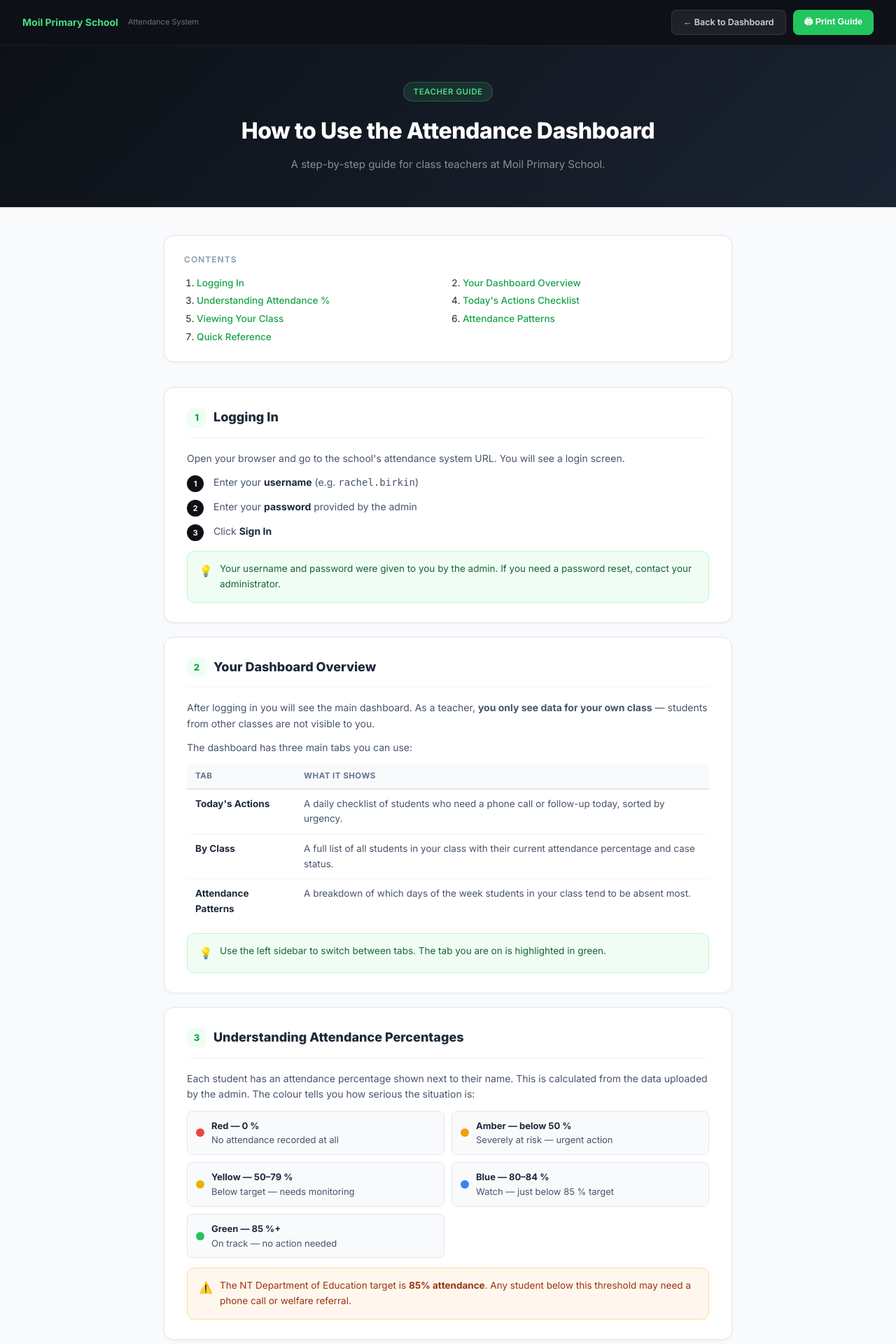
After one commit to Amritak47/School-Attendance-Dashboard, a Flask app: page /guide in a window 1280 px wide. The commit adds this page. Shown: the top 1920 px of the page at 70% size. Run offline with Flask 3, Linux system fonts and the light colour scheme; a user stored in the database is signed in.

Commit message:
Add teacher how-to guide at /guide
- New guide.html template with full step-by-step instructions:
  logging in, dashboard overview, colour meanings, checklist
  usage (tick/undo), By Class tab, Attendance Patterns tab,
  and a quick-reference table
- Added /guide route in app.py (login required)
- Added 'How to Use' link in sidebar for all users
- Guide includes a Print button for paper copies

https://claude.ai/code/session_017J1nnBPZsvjt6os6FKhmQC

```diff
--- a/moil_backend/app.py
+++ b/moil_backend/app.py
@@ -1841,6 +1841,11 @@ def get_dayofweek_data(upload_id):
         return jsonify({'data': data})
     return jsonify({'data': None})
 
+@app.route('/guide')
+@login_required
+def guide():
+    return render_template('guide.html')
+
 @app.route('/debug')
 def debug():
     import os
--- a/moil_backend/templates/dashboard.html
+++ b/moil_backend/templates/dashboard.html
@@ -822,8 +822,12 @@ body{margin:0;}
         <svg viewBox="0 0 24 24" fill="none" stroke="currentColor" stroke-width="2"><path stroke-linecap="round" stroke-linejoin="round" d="M6.75 3v2.25M17.25 3v2.25M3 18.75V7.5a2.25 2.25 0 012.25-2.25h13.5A2.25 2.25 0 0121 7.5v11.25m-18 0A2.25 2.25 0 005.25 21h13.5A2.25 2.25 0 0021 18.75m-18 0v-7.5A2.25 2.25 0 015.25 9h13.5A2.25 2.25 0 0121 11.25v7.5"/></svg>
         Attendance Patterns
       </a>
+      <div class="sidebar-divider"></div>
+      <a href="/guide" class="sidebar-link">
+        <svg viewBox="0 0 24 24" fill="none" stroke="currentColor" stroke-width="2"><path d="M12 6.253v13m0-13C10.832 5.477 9.246 5 7.5 5S4.168 5.477 3 6.253v13C4.168 18.477 5.754 18 7.5 18s3.332.477 4.5 1.253m0-13C13.168 5.477 14.754 5 16.5 5c1.747 0 3.332.477 4.5 1.253v13C19.832 18.477 18.247 18 16.5 18c-1.746 0-3.332.477-4.5 1.253"/></svg>
+        How to Use
+      </a>
       {% if current_user.is_admin %}
-      <div class="sidebar-divider"></div>
       <div class="sidebar-section-label">Admin</div>
       <a href="/admin/users" class="sidebar-link">
         <svg viewBox="0 0 24 24" fill="none" stroke="currentColor" stroke-width="2"><path d="M17 21v-2a4 4 0 0 0-4-4H5a4 4 0 0 0-4 4v2"/><circle cx="9" cy="7" r="4"/><path d="M23 21v-2a4 4 0 0 0-3-3.87"/><path d="M16 3.13a4 4 0 0 1 0 7.75"/></svg>
--- /dev/null
+++ b/moil_backend/templates/guide.html
@@ -0,0 +1,255 @@
+<!DOCTYPE html>
+<html lang="en">
+<head>
+<meta charset="UTF-8">
+<meta name="viewport" content="width=device-width, initial-scale=1.0">
+<title>Teacher Guide — Moil Primary Attendance System</title>
+<link rel="preconnect" href="https://fonts.googleapis.com">
+<link href="https://fonts.googleapis.com/css2?family=Inter:wght@400;500;600;700;800&display=swap" rel="stylesheet">
+<style>
+  *{box-sizing:border-box;margin:0;padding:0;}
+  body{font-family:'Inter',sans-serif;background:#F8FAFC;color:#1E293B;line-height:1.6;}
+
+  /* TOP BAR */
+  .topbar{background:#0D1117;color:white;padding:14px 32px;display:flex;align-items:center;justify-content:space-between;position:sticky;top:0;z-index:100;border-bottom:1px solid rgba(255,255,255,0.06);}
+  .topbar-brand{display:flex;align-items:center;gap:10px;}
+  .topbar-brand span{font-size:14px;font-weight:700;color:#4ADE80;}
+  .topbar-brand small{font-size:11px;color:rgba(255,255,255,0.4);margin-left:4px;}
+  .topbar-actions{display:flex;gap:10px;}
+  .btn-back{padding:7px 16px;border-radius:8px;font-size:12.5px;font-weight:600;text-decoration:none;background:rgba(255,255,255,0.07);color:rgba(255,255,255,0.8);border:1px solid rgba(255,255,255,0.1);}
+  .btn-back:hover{background:rgba(255,255,255,0.12);}
+  .btn-print{padding:7px 16px;border-radius:8px;font-size:12.5px;font-weight:600;cursor:pointer;background:#22C55E;color:white;border:none;}
+  .btn-print:hover{background:#16A34A;}
+
+  /* HERO */
+  .hero{background:linear-gradient(135deg,#0D1117 0%,#1a2332 100%);padding:52px 32px 48px;text-align:center;border-bottom:1px solid rgba(255,255,255,0.06);}
+  .hero-badge{display:inline-block;background:rgba(74,222,128,0.12);color:#4ADE80;border:1px solid rgba(74,222,128,0.25);border-radius:20px;padding:4px 14px;font-size:11.5px;font-weight:600;letter-spacing:0.5px;text-transform:uppercase;margin-bottom:16px;}
+  .hero h1{font-size:32px;font-weight:800;color:white;letter-spacing:-0.5px;margin-bottom:10px;}
+  .hero p{font-size:15px;color:rgba(255,255,255,0.5);max-width:520px;margin:0 auto;}
+
+  /* LAYOUT */
+  .container{max-width:860px;margin:0 auto;padding:40px 24px 80px;}
+
+  /* TOC */
+  .toc{background:white;border:1px solid #E2E8F0;border-radius:14px;padding:24px 28px;margin-bottom:36px;box-shadow:0 1px 4px rgba(0,0,0,0.05);}
+  .toc h3{font-size:12px;font-weight:700;text-transform:uppercase;letter-spacing:1px;color:#94A3B8;margin-bottom:14px;}
+  .toc ol{padding-left:18px;display:grid;grid-template-columns:1fr 1fr;gap:4px 24px;}
+  .toc li{font-size:13.5px;}
+  .toc a{color:#16A34A;text-decoration:none;font-weight:500;}
+  .toc a:hover{text-decoration:underline;}
+
+  /* SECTIONS */
+  .section{background:white;border:1px solid #E2E8F0;border-radius:14px;padding:28px 32px;margin-bottom:20px;box-shadow:0 1px 4px rgba(0,0,0,0.05);}
+  .section-num{display:inline-flex;align-items:center;justify-content:center;width:28px;height:28px;border-radius:8px;background:#F0FDF4;color:#16A34A;font-size:13px;font-weight:800;margin-right:10px;flex-shrink:0;}
+  .section-title{display:flex;align-items:center;font-size:18px;font-weight:800;color:#1E293B;margin-bottom:18px;padding-bottom:14px;border-bottom:1px solid #F1F5F9;}
+  .section p{font-size:14px;color:#475569;margin-bottom:12px;}
+  .section p:last-child{margin-bottom:0;}
+
+  /* STEPS */
+  .steps{display:flex;flex-direction:column;gap:10px;margin-top:4px;}
+  .step{display:flex;gap:14px;align-items:flex-start;}
+  .step-n{width:24px;height:24px;border-radius:50%;background:#0D1117;color:white;font-size:11px;font-weight:700;display:flex;align-items:center;justify-content:center;flex-shrink:0;margin-top:1px;}
+  .step-body{font-size:14px;color:#475569;flex:1;}
+  .step-body strong{color:#1E293B;}
+
+  /* TIPS / NOTES */
+  .tip{background:#F0FDF4;border:1px solid #BBF7D0;border-radius:10px;padding:14px 16px;display:flex;gap:10px;margin-top:14px;}
+  .tip-icon{font-size:16px;flex-shrink:0;margin-top:1px;}
+  .tip-body{font-size:13.5px;color:#166534;}
+  .note{background:#FFF7ED;border:1px solid #FED7AA;border-radius:10px;padding:14px 16px;display:flex;gap:10px;margin-top:14px;}
+  .note-body{font-size:13.5px;color:#9A3412;}
+
+  /* COLOUR LEGEND */
+  .legend{display:grid;grid-template-columns:repeat(2,1fr);gap:10px;margin-top:4px;}
+  .legend-item{display:flex;align-items:center;gap:10px;background:#F8FAFC;border:1px solid #E2E8F0;border-radius:8px;padding:10px 12px;}
+  .dot{width:12px;height:12px;border-radius:50%;flex-shrink:0;}
+  .legend-text{font-size:13px;color:#475569;}
+  .legend-text strong{display:block;color:#1E293B;font-size:13px;}
+
+  /* CHECKLIST DEMO */
+  .demo-row{display:flex;align-items:center;gap:12px;padding:10px 14px;background:#F8FAFC;border:1px solid #E2E8F0;border-radius:8px;margin-top:8px;font-size:13px;}
+  .demo-row.done{background:#F0FDF4;border-color:#BBF7D0;}
+  .demo-box{width:16px;height:16px;border-radius:4px;border:2px solid #D1D5DB;flex-shrink:0;}
+  .demo-box.checked{background:#22C55E;border-color:#22C55E;display:flex;align-items:center;justify-content:center;}
+  .demo-box.checked::after{content:'✓';color:white;font-size:10px;font-weight:700;}
+  .demo-name{font-weight:700;color:#1E293B;flex:1;}
+  .demo-pct{font-weight:700;color:#EF4444;}
+  .demo-action{font-size:12px;color:#64748B;}
+  .demo-undo{font-size:11px;font-weight:600;color:#DC2626;background:#FEF2F2;border:1.5px solid #FCA5A5;border-radius:10px;padding:2px 8px;}
+
+  /* QUICK REF TABLE */
+  table{width:100%;border-collapse:collapse;margin-top:4px;font-size:13.5px;}
+  th{text-align:left;padding:8px 12px;background:#F8FAFC;color:#64748B;font-size:11.5px;font-weight:700;text-transform:uppercase;letter-spacing:0.5px;border-bottom:2px solid #E2E8F0;}
+  td{padding:10px 12px;border-bottom:1px solid #F1F5F9;color:#475569;vertical-align:top;}
+  td strong{color:#1E293B;}
+  tr:last-child td{border-bottom:none;}
+
+  /* CREDENTIALS CARD */
+  .cred-card{background:#F8FAFC;border:1px solid #E2E8F0;border-radius:10px;padding:16px 20px;margin-top:14px;}
+  .cred-row{display:flex;justify-content:space-between;font-size:13.5px;padding:4px 0;}
+  .cred-label{color:#64748B;font-weight:500;}
+  .cred-val{color:#1E293B;font-weight:700;font-family:monospace;font-size:13px;}
+
+  /* PRINT */
+  @media print{
+    .topbar,.btn-print,.btn-back{display:none!important;}
+    .hero{padding:24px;-webkit-print-color-adjust:exact;print-color-adjust:exact;}
+    body{background:white;}
+    .section{box-shadow:none;break-inside:avoid;}
+  }
+</style>
+</head>
+<body>
+
+<div class="topbar">
+  <div class="topbar-brand">
+    <span>Moil Primary School</span>
+    <small>Attendance System</small>
+  </div>
+  <div class="topbar-actions">
+    <a href="/" class="btn-back">← Back to Dashboard</a>
+    <button class="btn-print" onclick="window.print()">🖨 Print Guide</button>
+  </div>
+</div>
+
+<div class="hero">
+  <div class="hero-badge">Teacher Guide</div>
+  <h1>How to Use the Attendance Dashboard</h1>
+  <p>A step-by-step guide for class teachers at Moil Primary School.</p>
+</div>
+
+<div class="container">
+
+  <!-- TOC -->
+  <div class="toc">
+    <h3>Contents</h3>
+    <ol>
+      <li><a href="#s1">Logging In</a></li>
+      <li><a href="#s2">Your Dashboard Overview</a></li>
+      <li><a href="#s3">Understanding Attendance %</a></li>
+      <li><a href="#s4">Today's Actions Checklist</a></li>
+      <li><a href="#s5">Viewing Your Class</a></li>
+      <li><a href="#s6">Attendance Patterns</a></li>
+      <li><a href="#s7">Quick Reference</a></li>
+    </ol>
+  </div>
+
+  <!-- 1. LOGGING IN -->
+  <div class="section" id="s1">
+    <div class="section-title"><span class="section-num">1</span>Logging In</div>
+    <p>Open your browser and go to the school's attendance system URL. You will see a login screen.</p>
+    <div class="steps">
+      <div class="step"><div class="step-n">1</div><div class="step-body">Enter your <strong>username</strong> (e.g. <code>rachel.birkin</code>)</div></div>
+      <div class="step"><div class="step-n">2</div><div class="step-body">Enter your <strong>password</strong> provided by the admin</div></div>
+      <div class="step"><div class="step-n">3</div><div class="step-body">Click <strong>Sign In</strong></div></div>
+    </div>
+    <div class="tip"><div class="tip-icon">💡</div><div class="tip-body">Your username and password were given to you by the admin. If you need a password reset, contact your administrator.</div></div>
+  </div>
+
+  <!-- 2. DASHBOARD OVERVIEW -->
+  <div class="section" id="s2">
+    <div class="section-title"><span class="section-num">2</span>Your Dashboard Overview</div>
+    <p>After logging in you will see the main dashboard. As a teacher, <strong>you only see data for your own class</strong> — students from other classes are not visible to you.</p>
+    <p>The dashboard has three main tabs you can use:</p>
+    <table>
+      <tr><th>Tab</th><th>What it shows</th></tr>
+      <tr><td><strong>Today's Actions</strong></td><td>A daily checklist of students who need a phone call or follow-up today, sorted by urgency.</td></tr>
+      <tr><td><strong>By Class</strong></td><td>A full list of all students in your class with their current attendance percentage and case status.</td></tr>
+      <tr><td><strong>Attendance Patterns</strong></td><td>A breakdown of which days of the week students in your class tend to be absent most.</td></tr>
+    </table>
+    <div class="tip"><div class="tip-icon">💡</div><div class="tip-body">Use the left sidebar to switch between tabs. The tab you are on is highlighted in green.</div></div>
+  </div>
+
+  <!-- 3. ATTENDANCE % -->
+  <div class="section" id="s3">
+    <div class="section-title"><span class="section-num">3</span>Understanding Attendance Percentages</div>
+    <p>Each student has an attendance percentage shown next to their name. This is calculated from the data uploaded by the admin. The colour tells you how serious the situation is:</p>
+    <div class="legend">
+      <div class="legend-item"><div class="dot" style="background:#EF4444"></div><div class="legend-text"><strong>Red — 0 %</strong>No attendance recorded at all</div></div>
+      <div class="legend-item"><div class="dot" style="background:#F59E0B"></div><div class="legend-text"><strong>Amber — below 50 %</strong>Severely at risk — urgent action</div></div>
+      <div class="legend-item"><div class="dot" style="background:#EAB308"></div><div class="legend-text"><strong>Yellow — 50–79 %</strong>Below target — needs monitoring</div></div>
+      <div class="legend-item"><div class="dot" style="background:#3B82F6"></div><div class="legend-text"><strong>Blue — 80–84 %</strong>Watch — just below 85 % target</div></div>
+      <div class="legend-item"><div class="dot" style="background:#22C55E"></div><div class="legend-text"><strong>Green — 85 %+</strong>On track — no action needed</div></div>
+    </div>
+    <div class="note"><div class="tip-icon">⚠️</div><div class="note-body">The NT Department of Education target is <strong>85% attendance</strong>. Any student below this threshold may need a phone call or welfare referral.</div></div>
+  </div>
+
+  <!-- 4. CHECKLIST -->
+  <div class="section" id="s4">
+    <div class="section-title"><span class="section-num">4</span>Today's Actions Checklist</div>
+    <p>The <strong>Today's Actions</strong> tab shows you exactly who to contact today and what action to take. Students are sorted from most urgent to least urgent.</p>
+
+    <p style="margin-top:14px;font-weight:600;color:#1E293B;font-size:13.5px;">Ticking off a student:</p>
+    <div class="demo-row">
+      <div class="demo-box"></div>
+      <span class="demo-name">SMITH John</span>
+      <span class="demo-pct">34%</span>
+      <span class="demo-action">Phone call home today</span>
+    </div>
+    <p style="margin-top:8px;font-size:13px;color:#64748B;">→ Click anywhere on the row to mark it as done. It will turn green.</p>
+
+    <div class="demo-row done" style="margin-top:4px;">
+      <div class="demo-box checked"></div>
+      <span class="demo-name" style="text-decoration:line-through;color:#94A3B8;">SMITH John</span>
+      <span class="demo-pct" style="color:#22C55E;">34%</span>
+      <span class="demo-action" style="color:#22C55E;font-weight:600;">Done for today ✓</span>
+      <span class="demo-undo">✕ Undo</span>
+    </div>
+    <p style="margin-top:8px;font-size:13px;color:#64748B;">→ Made a mistake? Click <strong>✕ Undo</strong> to untick the row.</p>
+
+    <div class="tip"><div class="tip-icon">💡</div><div class="tip-body">Your checklist progress is saved automatically for the day. If you close the browser and come back, your ticks will still be there — until midnight when the checklist resets for the next day.</div></div>
+
+    <p style="margin-top:16px;font-weight:600;color:#1E293B;font-size:13.5px;">What each action means:</p>
+    <table style="margin-top:8px;">
+      <tr><th>Action shown</th><th>What to do</th></tr>
+      <tr><td><strong>Call + welfare referral</strong></td><td>Attendance below 20 %. Call the family AND notify the welfare officer today.</td></tr>
+      <tr><td><strong>Phone call home today</strong></td><td>Attendance 20–49 %. Make a phone call to the family.</td></tr>
+      <tr><td><strong>Follow up on previous contact</strong></td><td>You have already contacted this family — check if there has been improvement.</td></tr>
+      <tr><td><strong>Early engagement call</strong></td><td>Attendance 80–84 %. A friendly check-in call to prevent further decline.</td></tr>
+    </table>
+  </div>
+
+  <!-- 5. BY CLASS -->
+  <div class="section" id="s5">
+    <div class="section-title"><span class="section-num">5</span>Viewing Your Class</div>
+    <p>Click <strong>By Class</strong> in the sidebar to see every student in your class with their current attendance and case status.</p>
+    <div class="steps">
+      <div class="step"><div class="step-n">1</div><div class="step-body">Click <strong>By Class</strong> in the left sidebar</div></div>
+      <div class="step"><div class="step-n">2</div><div class="step-body">Your class is automatically selected — you will see all your students listed</div></div>
+      <div class="step"><div class="step-n">3</div><div class="step-body">Click any student's name to open their <strong>case file</strong> — view attendance history, add notes, and update their contact status</div></div>
+    </div>
+    <div class="tip"><div class="tip-icon">💡</div><div class="tip-body">Use the case status buttons (Pending / Contacted / Resolved) to track whether you have spoken to a family. This updates the checklist automatically.</div></div>
+  </div>
+
+  <!-- 6. PATTERNS -->
+  <div class="section" id="s6">
+    <div class="section-title"><span class="section-num">6</span>Attendance Patterns</div>
+    <p>The <strong>Attendance Patterns</strong> tab shows which days of the week students in your class are most often absent. Use this to spot trends — for example, if many students miss Fridays, that is worth investigating.</p>
+    <div class="steps">
+      <div class="step"><div class="step-n">1</div><div class="step-body">Click <strong>Attendance Patterns</strong> in the sidebar</div></div>
+      <div class="step"><div class="step-n">2</div><div class="step-body">Review the bar chart — taller bars = more absences on that day</div></div>
+      <div class="step"><div class="step-n">3</div><div class="step-body">Use the student list below the chart to see individual day-by-day patterns</div></div>
+    </div>
+  </div>
+
+  <!-- 7. QUICK REF -->
+  <div class="section" id="s7">
+    <div class="section-title"><span class="section-num">7</span>Quick Reference</div>
+    <table>
+      <tr><th>I want to…</th><th>How</th></tr>
+      <tr><td><strong>See who to call today</strong></td><td>Go to <em>Today's Actions</em> tab → checklist at the bottom</td></tr>
+      <tr><td><strong>Mark a student as contacted</strong></td><td>Click the student → change status to <em>Contacted</em></td></tr>
+      <tr><td><strong>Undo a checklist tick</strong></td><td>Click the red <em>✕ Undo</em> button on the done row</td></tr>
+      <tr><td><strong>Reset the whole checklist</strong></td><td>Click the <em>Reset</em> button at the top of the checklist</td></tr>
+      <tr><td><strong>See all my students</strong></td><td>Go to <em>By Class</em> tab</td></tr>
+      <tr><td><strong>See day-of-week patterns</strong></td><td>Go to <em>Attendance Patterns</em> tab</td></tr>
+      <tr><td><strong>Reset my password</strong></td><td>Contact your administrator</td></tr>
+      <tr><td><strong>Log out</strong></td><td>Click your name in the top bar → <em>Sign Out</em></td></tr>
+    </table>
+    <div class="tip" style="margin-top:18px;"><div class="tip-icon">📞</div><div class="tip-body">For technical issues with the system, contact your school administrator.</div></div>
+  </div>
+
+</div><!-- /container -->
+
+</body>
+</html>
```
